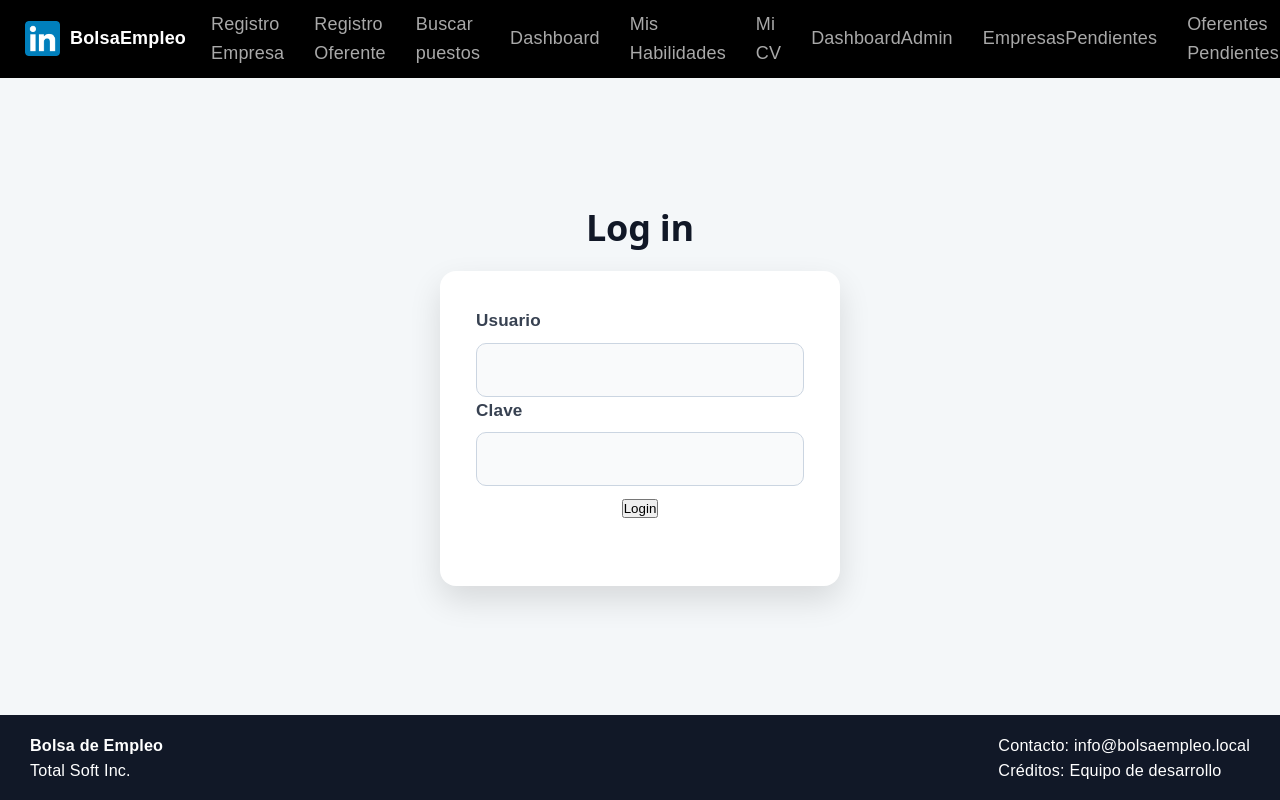
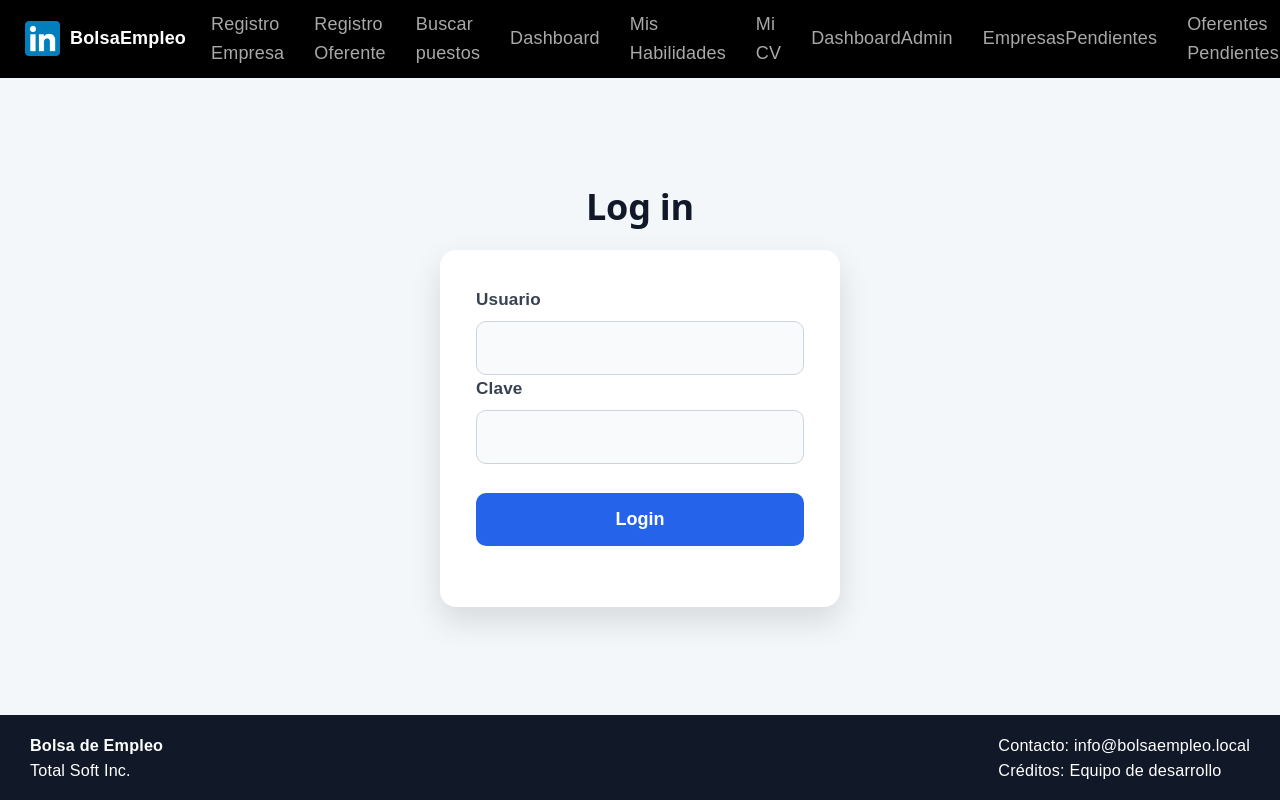
Before and after one commit to KeylorSegura/Programacion_4_2026-Proyecto_2, a React (Vite) app in the folder proyecto_2_frontend/: page /login in a window 1280 px wide. Shown: the top 800 px of the page. Built offline with nearby package versions, Linux system fonts and the light colour scheme.

Commit message:
fix(Login): handle array scope in JWT payload and apply local button style

```diff
--- a/proyecto_2_frontend/src/pages/publico/Login.jsx
+++ b/proyecto_2_frontend/src/pages/publico/Login.jsx
@@ -39,8 +39,9 @@ function Login() {
             localStorage.setItem("token", token);
 
             const payload = JSON.parse(atob(token.split('.')[1]));
+            const tipo = Array.isArray(payload.scope) ? payload.scope[0] : payload.scope;
 
-            switch (payload.tipo) {
+            switch (tipo) {
                 case 'Empresa':
                     navigate('/empresa/dashboard');
                     break;
@@ -96,11 +97,13 @@ function Login() {
                     </div>
                 </div>
 
+                <br/>
+
                 <div className={s.section}>
                     <input
                         type="submit"
                         value="Login"
-                        className="button"
+                        className={s.button}
                     />
                 </div>
 
```
